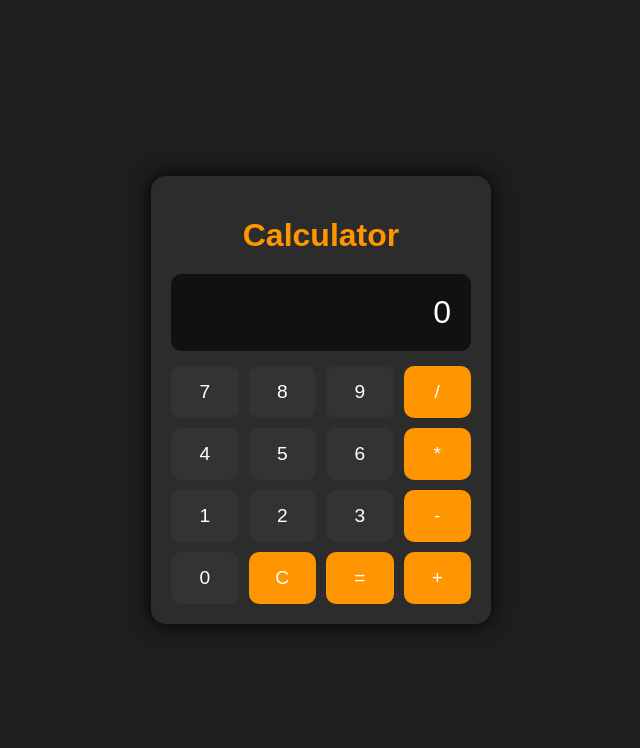
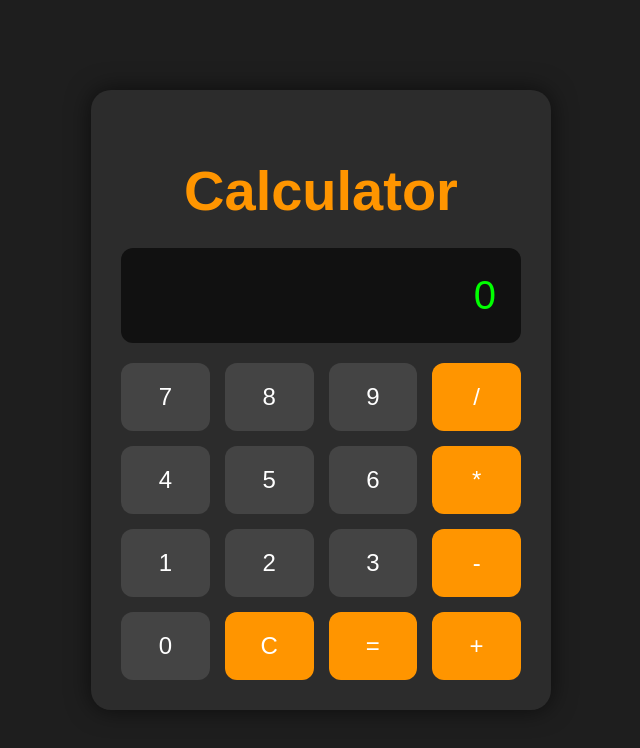
Before and after one commit to SandyDev07/Calculator, a plain HTML site: page index.html in a window 1280 px wide. Shown: the whole page, without its empty margins (319-959 px from the left). Drawn offline with Linux system fonts and the light colour scheme.

Commit message:
Update style.css

```diff
--- a/style.css
+++ b/style.css
@@ -1,3 +1,4 @@
+/* Reset & Base */
 body {
   margin: 0;
   font-family: Arial, sans-serif;
@@ -9,49 +10,58 @@ body {
   height: 100vh;
 }
 
+/* Container */
 .container {
   background: #2c2c2c;
-  padding: 20px;
-  border-radius: 15px;
-  box-shadow: 0 0 20px #000;
+  padding: 30px;
+  border-radius: 20px;
+  box-shadow: 0 0 25px rgba(0, 0, 0, 0.6);
 }
+
+/* Heading */
 .title {
   text-align: center;
-  margin-bottom: 20px;
-  font-size: 2rem;
+  margin-bottom: 25px;
+  font-size: 3.5rem;
   color: #ff9500;
+  font-weight: bold;
 }
 
+/* Calculator Box */
 .main-box {
-  width: 300px;
+  width: 400px;
 }
 
+/* Display Screen */
 .screen {
   background: #111;
-  padding: 20px;
-  font-size: 2rem;
+  padding: 25px;
+  font-size: 2.5rem;
   text-align: right;
-  border-radius: 10px;
-  margin-bottom: 15px;
+  border-radius: 12px;
+  margin-bottom: 20px;
+  color: #0f0;
 }
 
+/* Buttons Grid */
 .numberbox {
   display: grid;
   grid-template-columns: repeat(4, 1fr);
-  gap: 10px;
+  gap: 15px;
 }
 
+/* Buttons */
 button {
-  padding: 15px;
-  font-size: 1.2rem;
+  padding: 20px;
+  font-size: 1.5rem;
   border: none;
-  border-radius: 10px;
+  border-radius: 12px;
   cursor: pointer;
-  transition: 0.2s;
+  transition: 0.2s ease-in-out;
 }
 
 .numbers {
-  background: #333;
+  background: #444;
   color: #fff;
 }
 
@@ -62,4 +72,5 @@ button {
 
 button:hover {
   opacity: 0.8;
+  transform: scale(1.05);
 }
```
